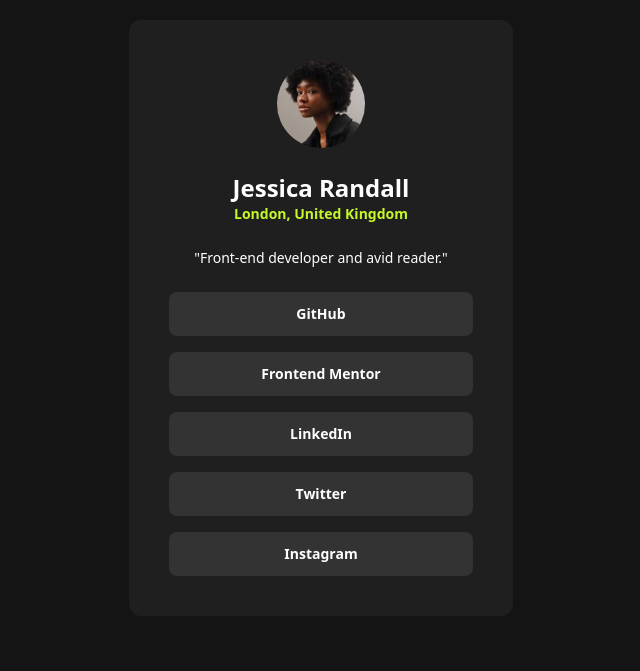
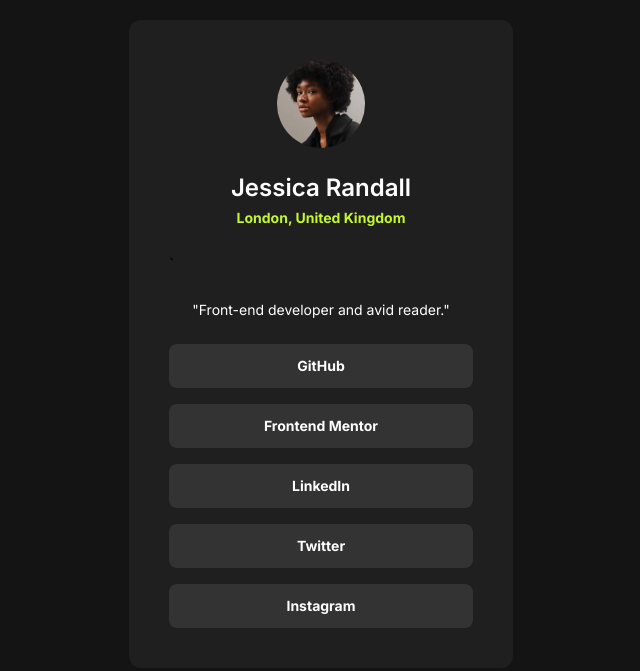
Before and after one commit to tiago-jv0/social-links-profile, a plain HTML site: page index.html in a window 1280 px wide. Shown: the part 154-825 px from the top of the page, without its empty margins (319-959 px from the left). Drawn offline with nearby package versions, Linux system fonts and the light colour scheme.

Commit message:
feat: add inter font family

```diff
--- a/index.html
+++ b/index.html
@@ -4,6 +4,10 @@
     <meta charset="UTF-8" />
     <meta name="viewport" content="width=device-width, initial-scale=1.0" />
     <!-- displays site properly based on user's device -->
+
+    <link rel="preconnect" href="https://fonts.googleapis.com">
+<link rel="preconnect" href="https://fonts.gstatic.com" crossorigin>
+<link href="https://fonts.googleapis.com/css2?family=Inter:wght@100..900&display=swap" rel="stylesheet">
 
     <link
       rel="icon"
@@ -15,7 +19,7 @@
 
     <title>Frontend Mentor | Social links profile</title>
   </head>
-  <body class="bg-[#141414] py-[117px] md:py-[174px]">
+  <body class="bg-[#141414] py-[117px] md:py-[174px] font-[Inter]">
     <main class="rounded-xl p-10 w-[384px] mx-auto flex flex-col gap-6 bg-[#1F1F1F]">
       <section class="text-center">
         <div class="flex justify-center items-center">
@@ -26,9 +30,9 @@
           />
         </div>
         <h1 class="text-2xl text-white font-semibold mt-6">Jessica Randall</h1>
-        <address class="text-sm font-bold text-[#C4F82A] not-italic">London, United Kingdom</address>
+        <address class="text-sm font-bold text-[#C4F82A] not-italic mt-1">London, United Kingdom</address>
       </section>
-
+`
       <p class="text-sm text-white text-center">
         "Front-end developer and avid reader."
       </p>
```
